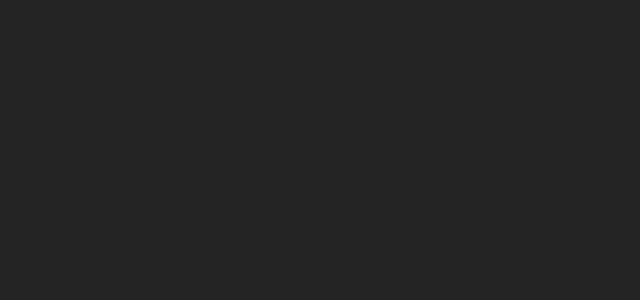
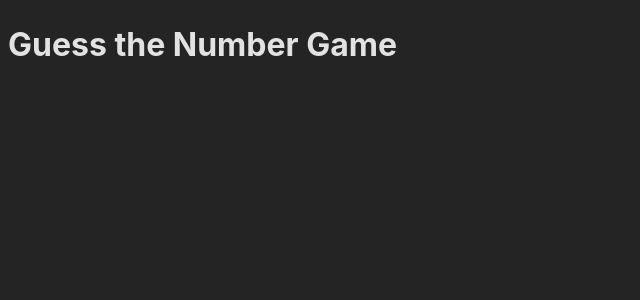
Before and after one commit to aitmil/guess-the-number-game, a React (Vite) app in the folder frontend/: page / in a window 1280 px wide. Shown: the top 300 px of the page, without its empty margins (0-640 px from the left). Built offline with nearby package versions, Linux system fonts and the light colour scheme.

Commit message:
add main title and type

```diff
--- a/frontend/src/components/App.tsx
+++ b/frontend/src/components/App.tsx
@@ -1,11 +1,13 @@
+import React from 'react';
 import { Game } from './Game/Game';
 
-function App() {
+const App: React.FC = () => {
   return (
-    <>
+    <div className="App">
+      <h1>Guess the Number Game</h1>
       <Game />
-    </>
+    </div>
   );
-}
+};
 
 export default App;
```
